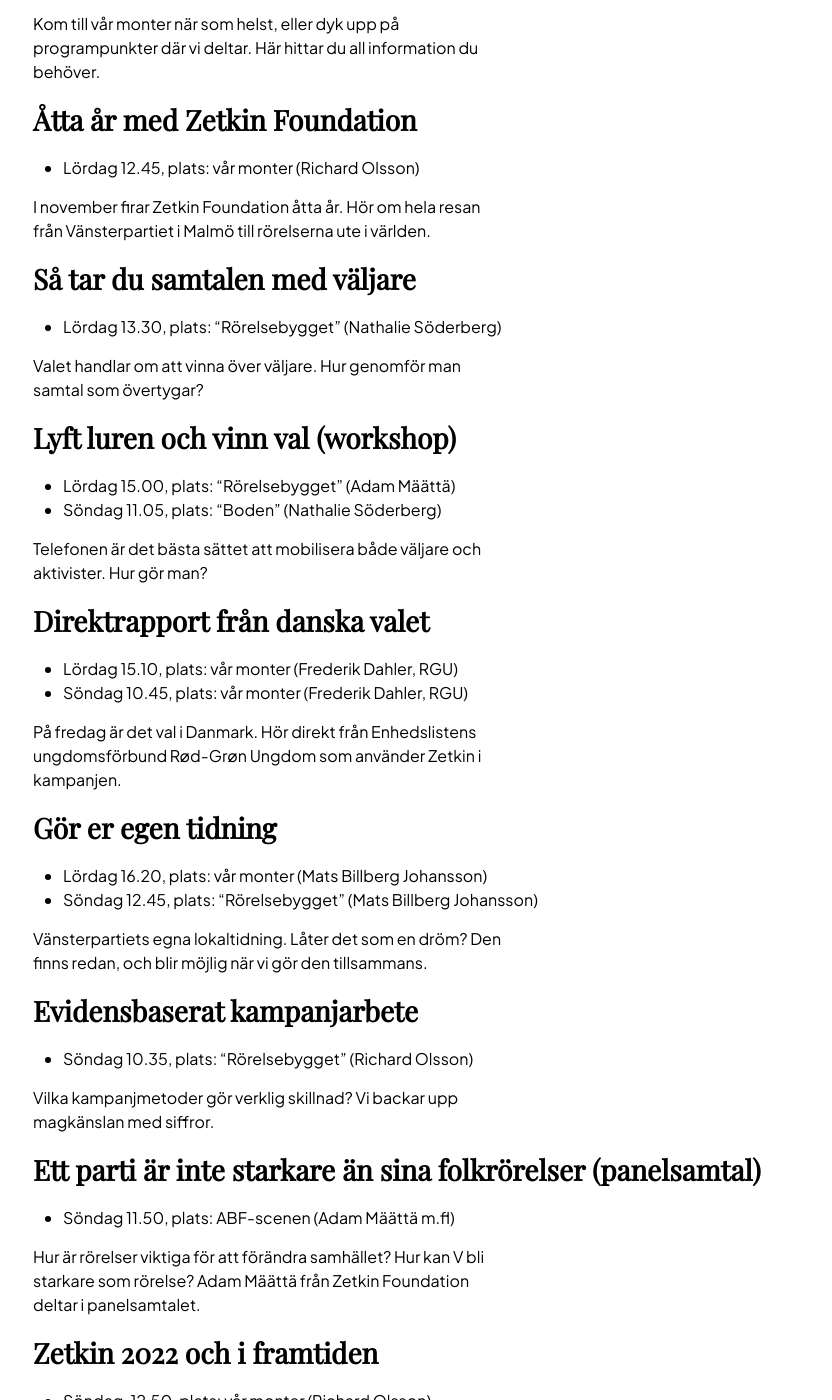
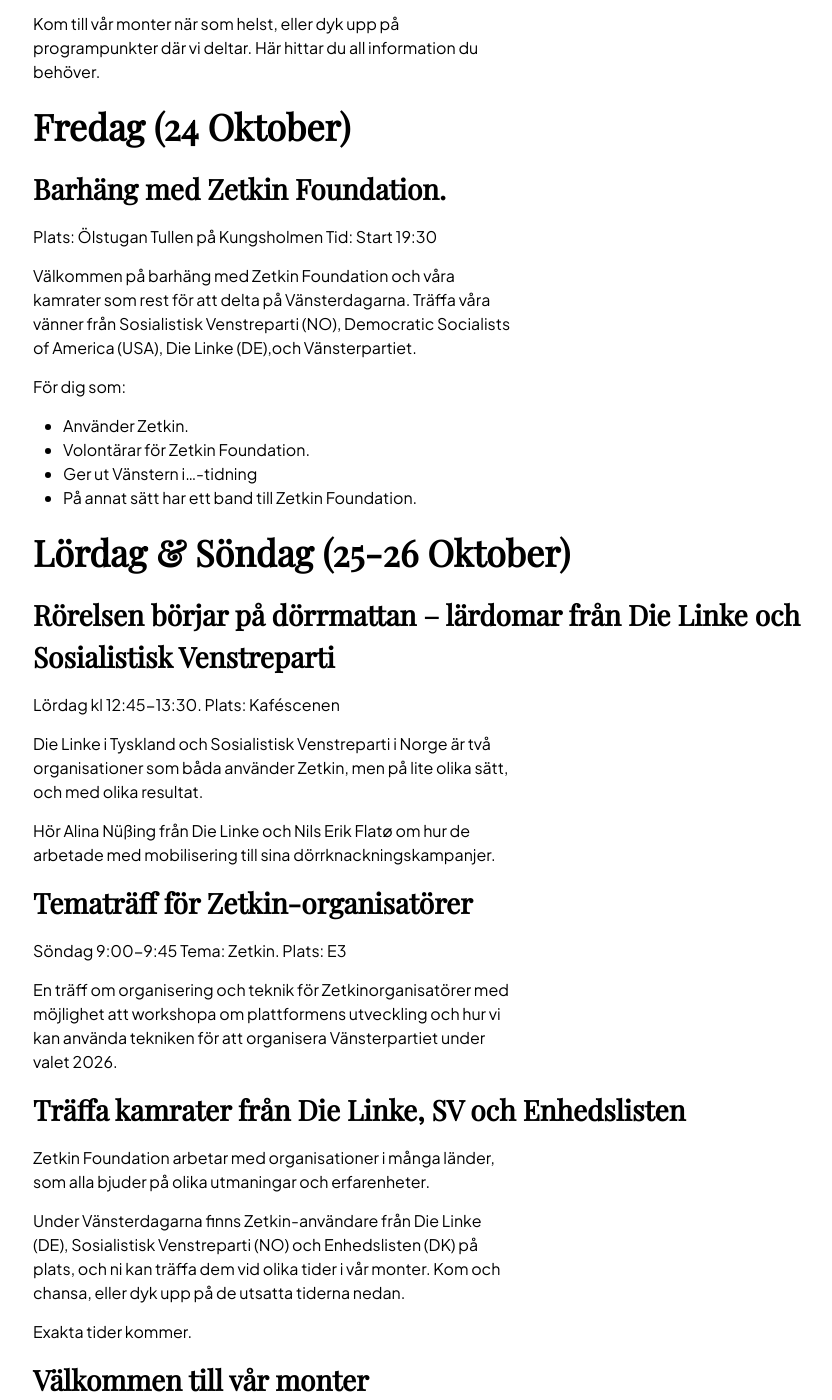
Before and after one commit to zetkin/zetkin.org, a Jekyll site: the page built from vdagarna/index.md, in a window 1280 px wide and 1400 px high, scrolled down 727 px. Shown: the whole window, without its empty margins (207-1039 px from the left). Built offline with Jekyll 4.4.1, drawn with Linux system fonts in a browser that asks for light colours; some of the changed text lies outside the part shown.

Commit message:
Add information about Vänsterdagarna 2025

```diff
--- a/vdagarna/index.md
+++ b/vdagarna/index.md
@@ -5,65 +5,67 @@
 title: Zetkin på Vänsterdagarna
 campaign:
     slug: vdagarna
-    color: '#fc0'
+    color: '#f26167'
 hero:
-    lead: Zetkin på Vänsterdagarna
-    h: Ses vi i Göteborg?
+    lead: Vänsterdagarna
+    h: Zetkin på Vänsterdagarna
     intro: |
-        Zetkin Foundation har ett späckat program under
-        konferensens alla dagar.
+        Zetkin Foundation deltar i flera programpunkter
+        under helgen. Här hittar du allt.
 kicker: |
     Zetkin Foundation hjälper vänstern organisera fler. På Vänsterdagarna deltar vi i
     seminarier och workshops, svarar på frågor och berättar om våra aktuella projekt.
 ---
 
-# Vårt program
 Kom till vår monter när som helst, eller dyk upp på programpunkter där vi deltar. Här
 hittar du all information du behöver.
 
-## Åtta år med Zetkin Foundation
-* Lördag 12.45, plats: vår monter (Richard Olsson)
+# Fredag (24 Oktober)
 
-I november firar Zetkin Foundation åtta år. Hör om hela resan från Vänsterpartiet i Malmö till rörelserna ute i världen.
+## Barhäng med Zetkin Foundation.
+Plats: Ölstugan Tullen på Kungsholmen
+Tid: Start 19:30
 
-## Så tar du samtalen med väljare
-* Lördag 13.30, plats: "Rörelsebygget" (Nathalie Söderberg)
+Välkommen på barhäng med Zetkin Foundation och våra kamrater som rest för att delta på Vänsterdagarna. Träffa våra vänner från Sosialistisk Venstreparti (NO), Democratic Socialists of America (USA), Die Linke (DE),och Vänsterpartiet.
 
-Valet handlar om att vinna över väljare. Hur genomför man samtal som övertygar?
+För dig som:
+- Använder Zetkin.
+- Volontärar för Zetkin Foundation.
+- Ger ut Vänstern i...-tidning
+- På annat sätt har ett band till Zetkin Foundation.
 
-## Lyft luren och vinn val (workshop)
-* Lördag 15.00, plats: "Rörelsebygget" (Adam Määttä)
-* Söndag 11.05, plats: "Boden" (Nathalie Söderberg)
+# Lördag & Söndag (25-26 Oktober)
 
-Telefonen är det bästa sättet att mobilisera både väljare och aktivister. Hur gör man?
+## Rörelsen börjar på dörrmattan – lärdomar från Die Linke och Sosialistisk Venstreparti
+Lördag kl 12:45-13:30. Plats: Kaféscenen
 
-## Direktrapport från danska valet
-* Lördag 15.10, plats: vår monter (Frederik Dahler, RGU)
-* Söndag 10.45, plats: vår monter (Frederik Dahler, RGU)
+Die Linke i Tyskland och Sosialistisk Venstreparti i Norge är två organisationer som båda använder Zetkin, men på lite olika sätt, och med olika resultat.
 
-På fredag är det val i Danmark. Hör direkt från Enhedslistens ungdomsförbund Rød-Grøn Ungdom som använder Zetkin i kampanjen.
+Hör Alina Nüßing från Die Linke och Nils Erik Flatø om hur de arbetade med mobilisering till sina dörrknackningskampanjer.
 
-## Gör er egen tidning
-* Lördag 16.20, plats: vår monter (Mats Billberg Johansson)
-* Söndag 12.45, plats: "Rörelsebygget" (Mats Billberg Johansson)
+## Tematräff för Zetkin-organisatörer
+Söndag 9:00-9:45 Tema: Zetkin. Plats: E3
 
-Vänsterpartiets egna lokaltidning. Låter det som en dröm? Den finns redan, och blir möjlig när vi gör den tillsammans.
+En träff om organisering och teknik för Zetkinorganisatörer med möjlighet att workshopa om plattformens utveckling och hur vi kan använda tekniken för att organisera Vänsterpartiet under valet 2026.
 
-## Evidensbaserat kampanjarbete
-* Söndag 10.35, plats: "Rörelsebygget" (Richard Olsson)
+## Träffa kamrater från Die Linke, SV och Enhedslisten
+Zetkin Foundation arbetar med organisationer i många länder, som alla bjuder på olika utmaningar och erfarenheter.
 
-Vilka kampanjmetoder gör verklig skillnad? Vi backar upp magkänslan med siffror.
+Under Vänsterdagarna finns Zetkin-användare från Die Linke (DE), Sosialistisk Venstreparti (NO) och Enhedslisten (DK) på plats, och ni kan träffa dem vid olika tider i vår monter. Kom och chansa, eller dyk upp på de utsatta tiderna nedan.
 
-## Ett parti är inte starkare än sina folkrörelser (panelsamtal)
-* Söndag 11.50, plats: ABF-scenen (Adam Määttä m.fl)
+Exakta tider kommer.
 
-Hur är rörelser viktiga för att förändra samhället? Hur kan V bli starkare som rörelse?
-Adam Määttä från Zetkin Foundation deltar i panelsamtalet.
+## Välkommen till vår monter
+Lördag & söndag 9:00-17:00
 
-## Zetkin 2022 och i framtiden
-* Söndag, 12.50, plats: vår monter (Richard Olsson)
+Välkommen till vår monter och prata! Vi tycker om att prata om gräsrotsorganisering och hur olika metoder kan stärka vänstern, i Sverige och internationellt.
+Ställ gärna frågor om:
+- Zetkin, vår mjukvara för organisering som används  i 7 länder.
+- Vårt tidningskoncept “Vänstern i...” som ger lokalföreningar/distrikt möjligheten att ge ut sin egen lokaltidning.
+- Våra förhoppningar och tankar om valåret 2026.
+- Hur det är att volontära hos oss (inom allt från programmering, data-analys och design till kommunikation, journalistik och eventkoordinering.)
 
-Zetkin sprids och Zetkin Foundation växer. Våra utvecklingsprojekt kommer möjliggöra helt nya organiseringsmetoder. Vad finns på kartan, och vad önskar du att hitta där?
+## Zetkin på kampanjledar- och kampanjstrategspåren
+Lördag & söndag
 
-# Kontakta oss
-Ifall du vill komma i kontakt med oss under eller efter Vänsterdagarna, maila [info@zetkin.org](mailto:info@zetkin.org) eller ring 0704-007858.
+Vi och våra gäster deltar på flera sätt under de båda spåren för kampanjledare och -strateger, där mycket fokus kommer att ligga på att planera och genomföra dörrknackningskampanjer med Zetkin.
```
